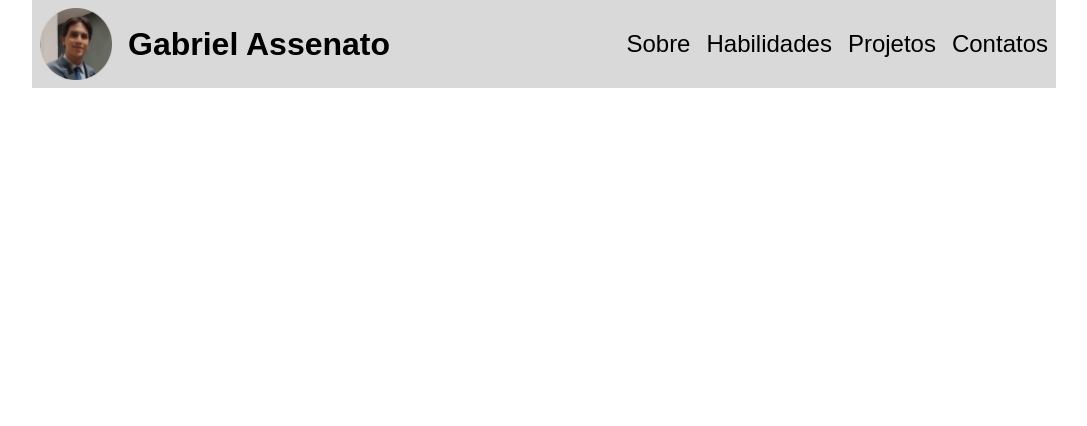
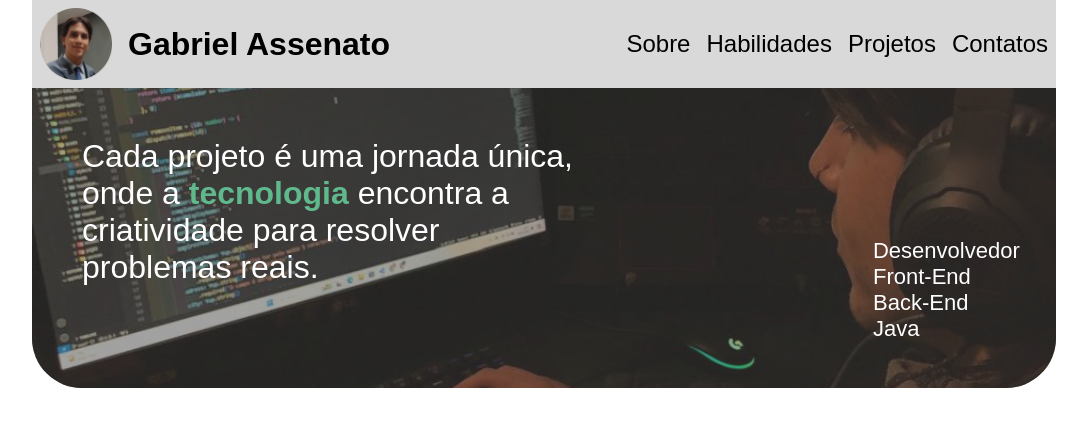
Before and after one commit to gabrielassenato/my_portifolio, a React (Create React App) app: page / in a window 1280 px wide. Shown: the top 426 px of the page, without its empty margins (96-1183 px from the left). Built offline with nearby package versions, Linux system fonts and the light colour scheme; a web font is replaced by a local one.

Commit message:
:sparkles: feat(banner): Adicionando e posicionando o background e os textos

```diff
--- a/src/App.tsx
+++ b/src/App.tsx
@@ -1,3 +1,4 @@
+import { Banner } from './components/Banner'
 import Header from './components/Header'
 import { GlobalCss, Container } from './styles'
 
@@ -7,6 +8,7 @@ function App() {
       <GlobalCss />
       <Container>
         <Header />
+        <Banner />
       </Container>
     </>
   )
--- /dev/null
+++ b/src/components/Banner/index.tsx
@@ -0,0 +1,20 @@
+import { Content, Hero } from './styles'
+
+export const Banner = () => (
+  <Hero>
+    <Content>
+      <h2>
+        Cada projeto é uma jornada única, <br />
+        onde a <span>tecnologia</span> encontra a <br />
+        criatividade para resolver <br />
+        problemas reais.
+      </h2>
+      <p>
+        Desenvolvedor <br />
+        Front-End <br />
+        Back-End <br />
+        Java
+      </p>
+    </Content>
+  </Hero>
+)
--- /dev/null
+++ b/src/components/Banner/styles.ts
@@ -0,0 +1,49 @@
+import styled from 'styled-components'
+import { colors } from '../../styles'
+import banner from '../../assets/banner.jpeg'
+
+export const Hero = styled.div`
+  position: relative;
+  background-image: url(${banner});
+  background-size: cover;
+  background-position: center;
+  width: 100%;
+  height: 300px;
+  border-radius: 0px 0px 50px 50px;
+
+  &::before {
+    border-radius: 0px 0px 50px 50px;
+    content: "";
+    position: absolute;
+    top: 0;
+    left: 0;
+    width: 100%;
+    height: 100%;
+    background-color: rgba(70, 70, 70, 0.5);
+    z-index: 1;
+`
+
+export const Content = styled.div`
+  position: relative;
+  z-index: 2;
+  color: white;
+  display: flex;
+
+  h2 {
+    font-weight: normal;
+    font-size: 32px;
+    padding: 50px;
+  }
+
+  span {
+    color: ${colors.green};
+    font-weight: bold;
+  }
+
+  p {
+    margin-left: 250px;
+    margin-top: 150px;
+    font-weight: normal;
+    font-size: 22px;
+  }
+`
```
Also changed, not shown: src/assets/banner.jpeg (added).
